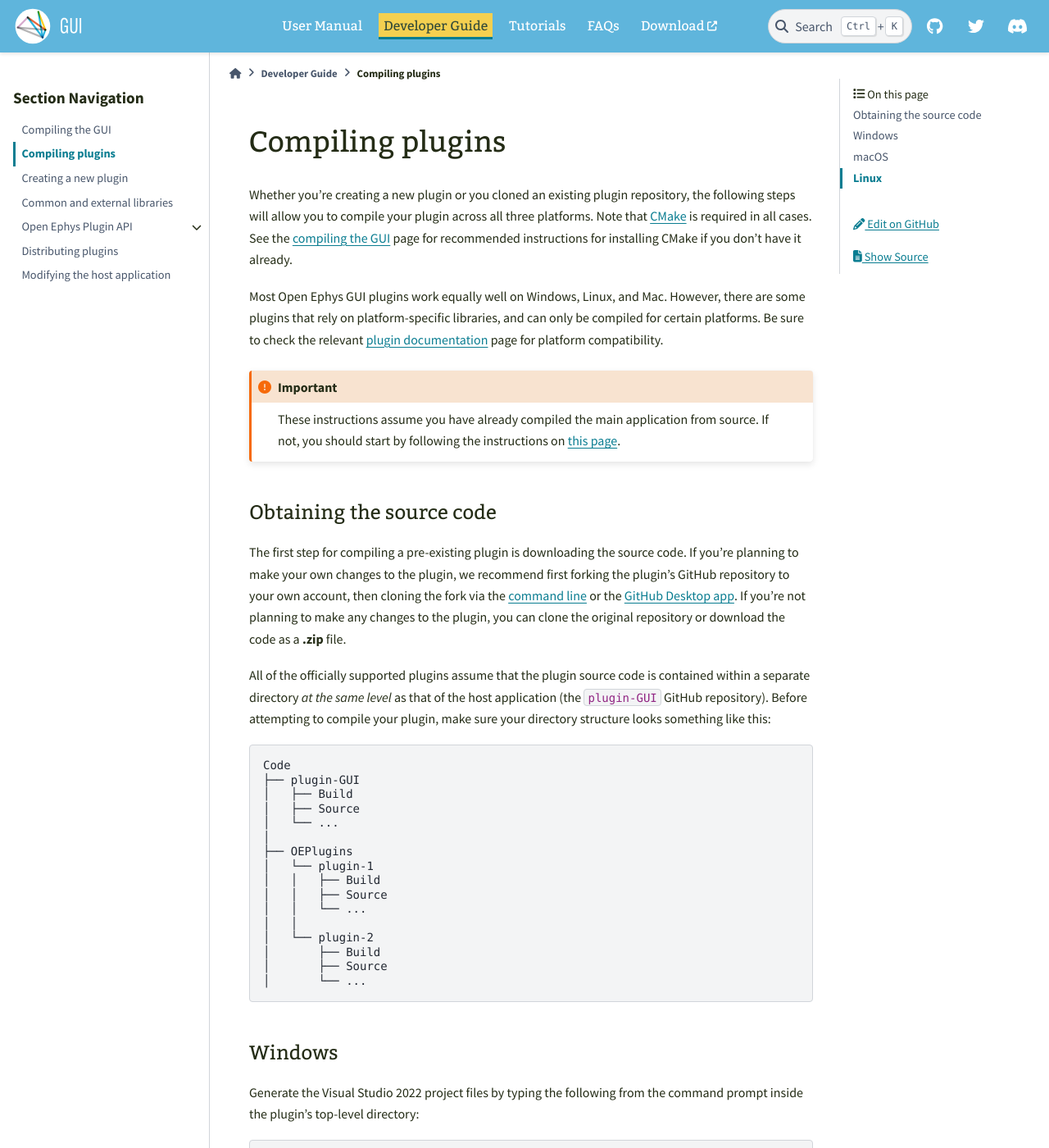
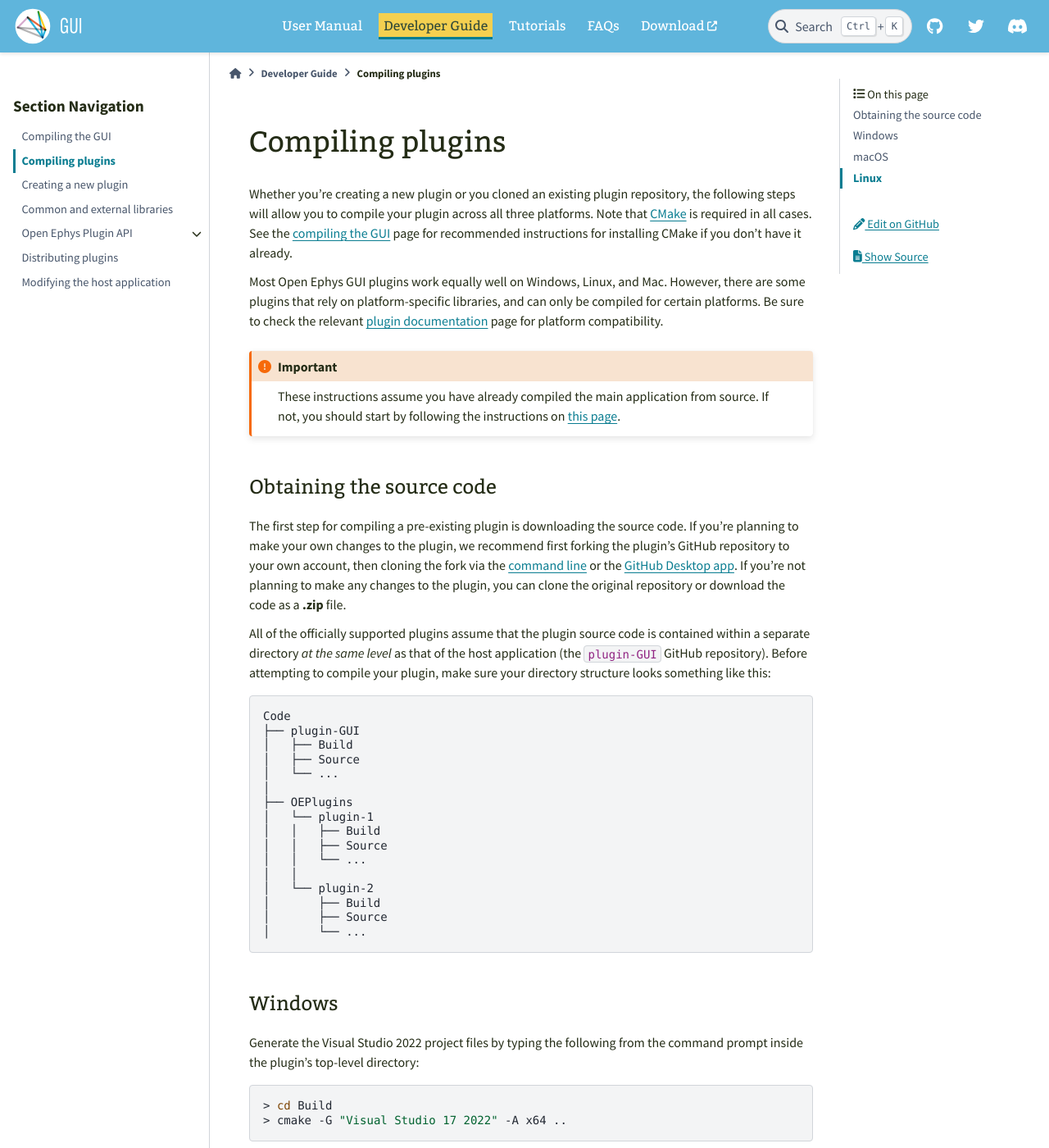
Before and after one commit to open-ephys/gui-docs, a Sphinx documentation site: the page built from source/Developer-Guide/Compiling-plugins.rst, in a window 1280 px wide and 1400 px high. Shown: the whole window at 82% size. Built offline with Sphinx 7.4.7 and the PyData theme 0.15.4, drawn with Linux system fonts in a browser that asks for light colours.

Commit message:
Update theme overrides

```diff
--- a/source/_static/theme_overrides.css
+++ b/source/_static/theme_overrides.css
@@ -393,6 +393,13 @@
   margin-bottom: 0.7em;
 }
 
+/* List items in main area, but not in side bars */
+body > li,
+p {
+  line-height: 1.5;
+  margin: 0.7rem 0;
+}
+
 /* ensure images stay within the column bounds*/
 img {
   max-width: 100%;
```
